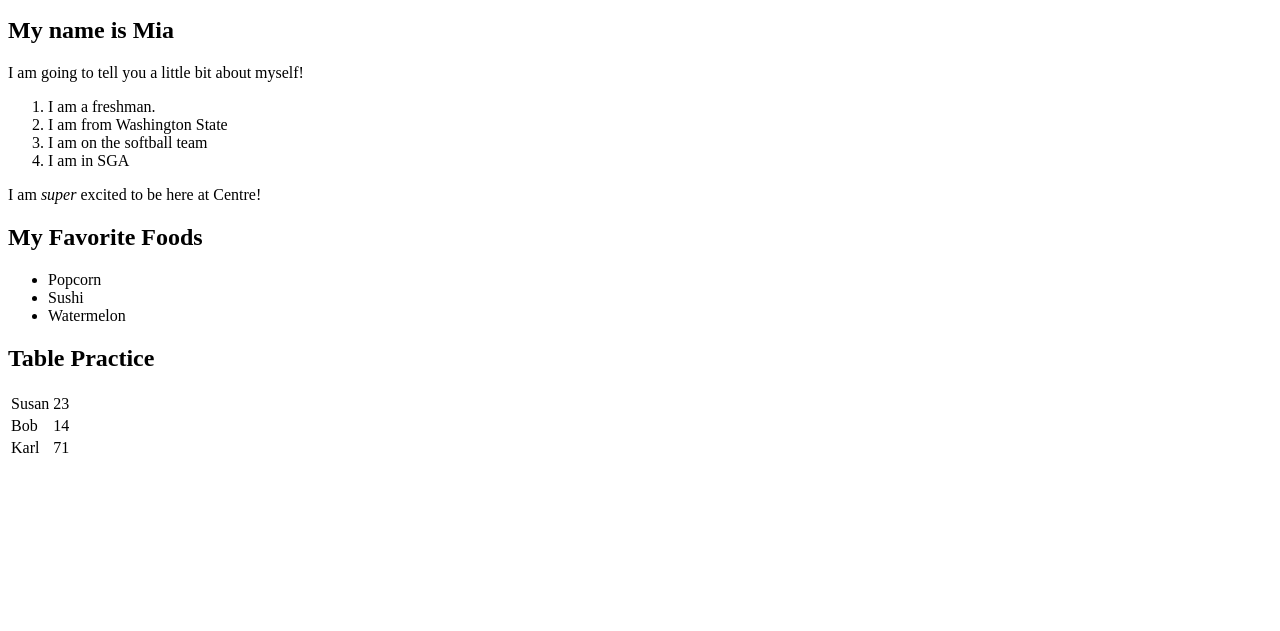
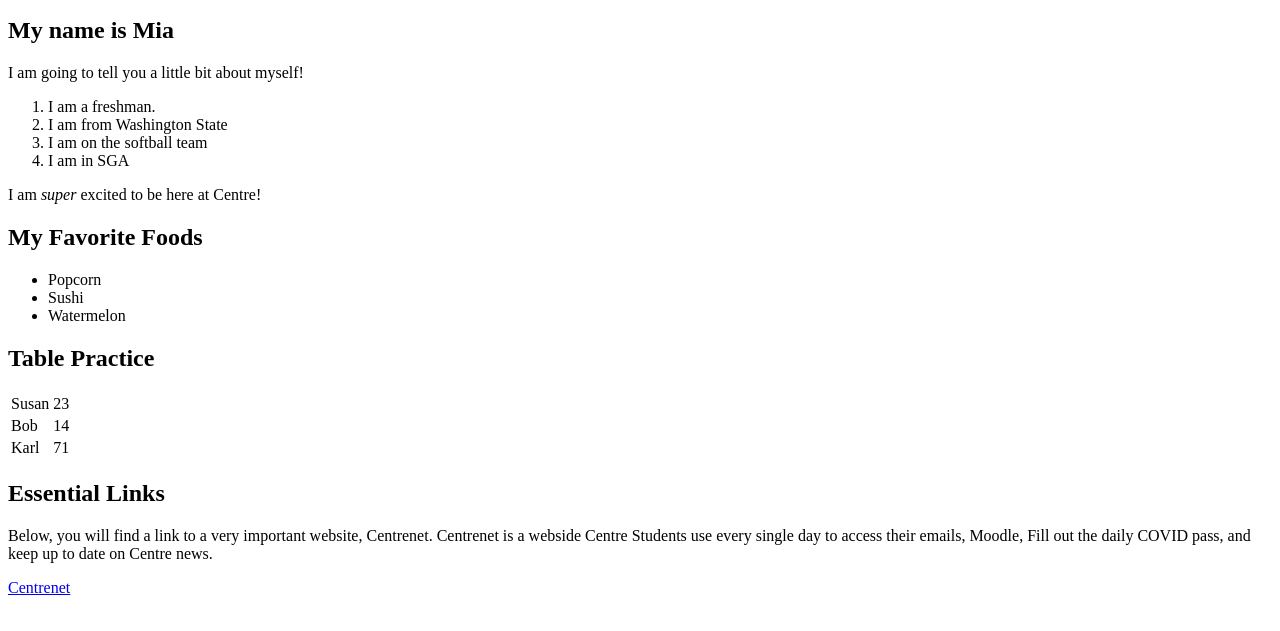
Before and after one commit to miatomillo/MyFirstLab, a plain HTML site: page index.html in a window 1280 px wide. Shown: the part 87-718 px from the top of the page. Drawn offline with Linux system fonts and the light colour scheme.

Commit message:
Add Link

```diff
--- a/index.html
+++ b/index.html
@@ -36,5 +36,8 @@
         <td> 71 </td>
     </tr>
   </table>
+    <h2> Essential Links</h2>
+        <p> Below, you will find a link to a very important website, Centrenet. Centrenet is a webside Centre Students use every single day to access their emails, Moodle, Fill out the daily COVID pass, and keep up to date on Centre news.</p>
+    <a href="https://centrenet.centre.edu/ICS/" target="_blank"> Centrenet </a>
   </body>
 </html>
```
